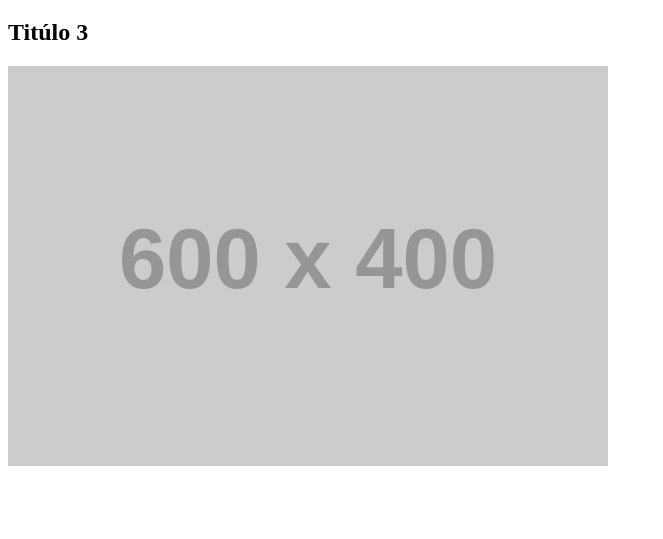
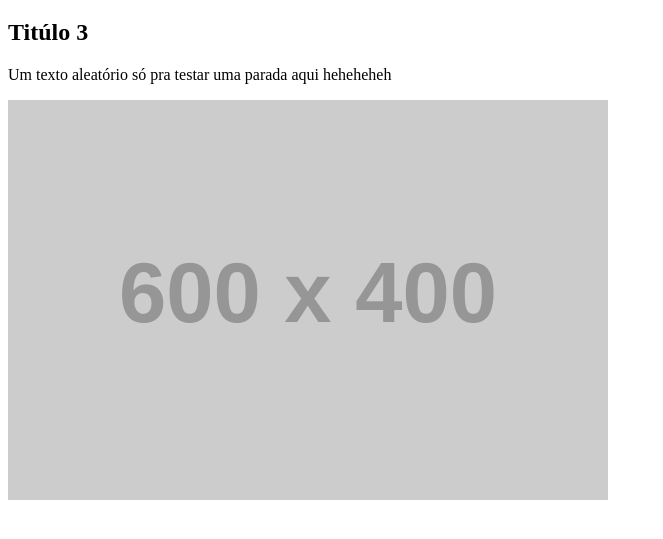
Before and after one commit to rehnahh/aula-imagens, a plain HTML site: page index.html in a window 1280 px wide. Shown: the part 159-698 px from the top of the page, without its empty margins (0-663 px from the left). Drawn offline with Linux system fonts and the light colour scheme; placeholder pictures from the web are drawn by us.

Commit message:
adição de um parágrafo com texto

```diff
--- a/index.html
+++ b/index.html
@@ -12,6 +12,8 @@
     <h1>Titúlo 2</h1>
     <h2>Titúlo 3</h2>
 
+    <p>Um texto aleatório só pra testar uma parada aqui heheheheh</p>
+
     <img src="https://placehold.co/600x400" alt="Placeholder">
 </body>
 </html>
```
